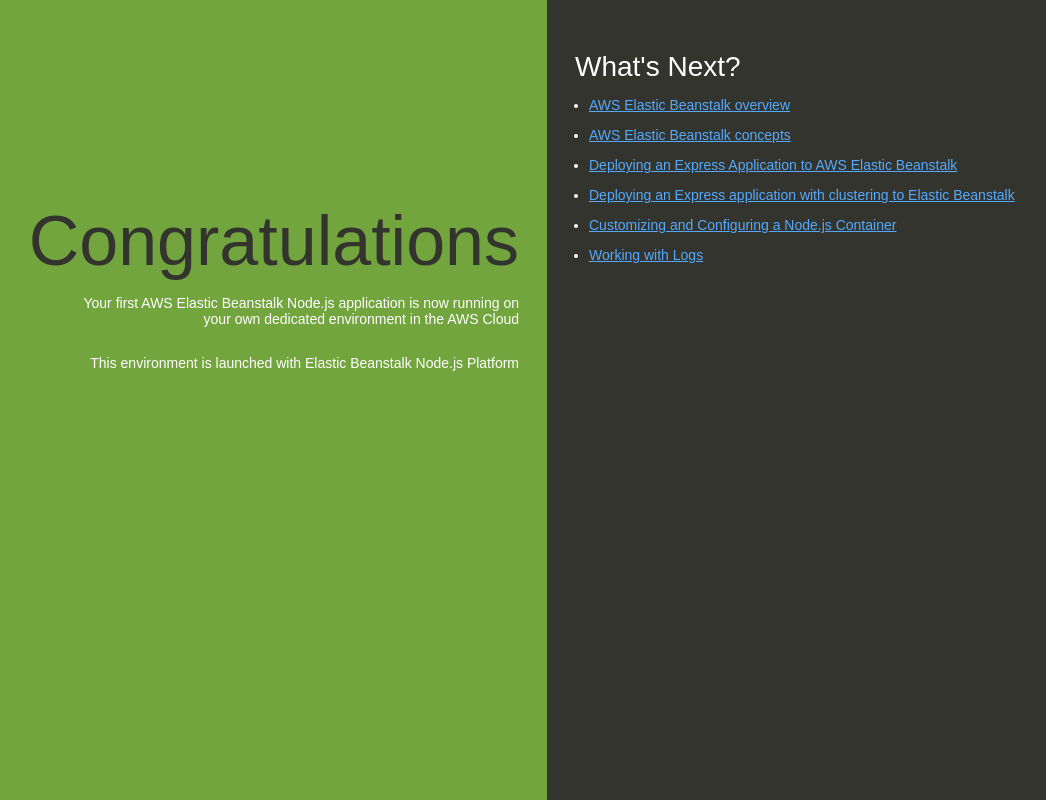
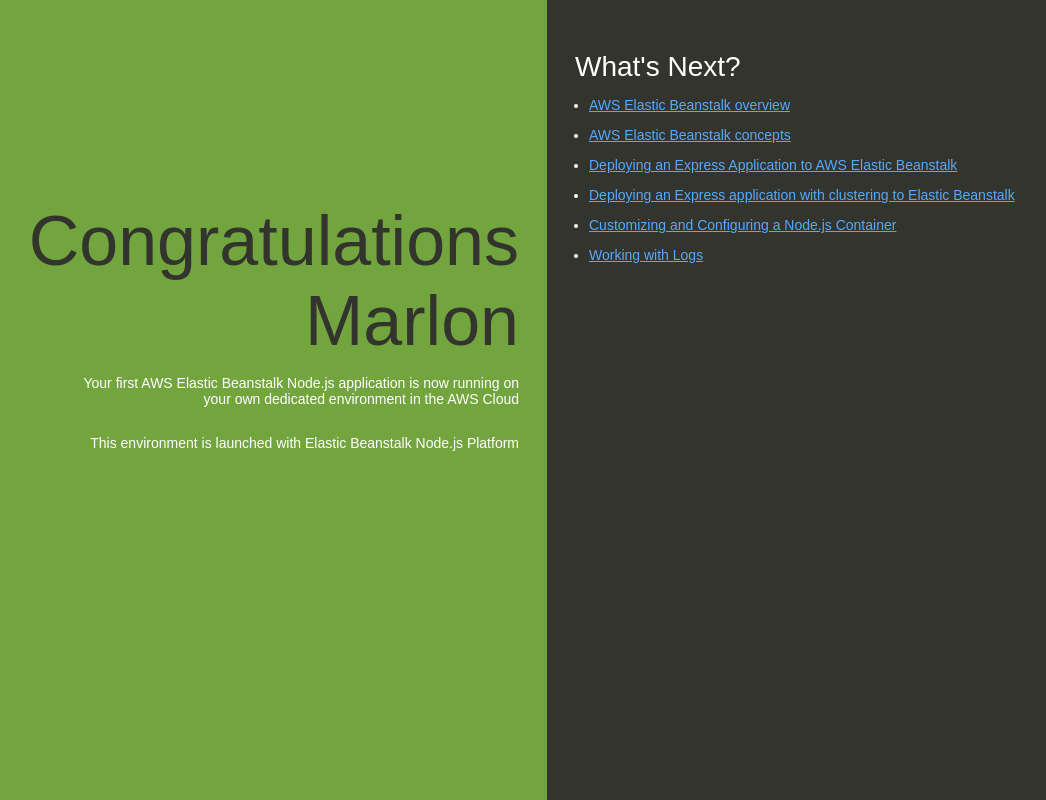
Before and after one commit to mervinbabu008/nodejs-app, a website: page index.html in a window 1280 px wide. Shown: the whole page, without its empty margins (93-1139 px from the left). Drawn offline with Linux system fonts and the light colour scheme.

Commit message:
Update index.html

```diff
--- a/index.html
+++ b/index.html
@@ -74,7 +74,7 @@
   </head>
   <body>
     <div class="textColumn">
-      <h1>Congratulations</h1>
+      <h1>Congratulations Marlon</h1>
       <p>Your first AWS Elastic Beanstalk Node.js application is now running on your own dedicated environment in the AWS Cloud</p>
       <p>This environment is launched with Elastic Beanstalk Node.js Platform</p>
     </div>
```
